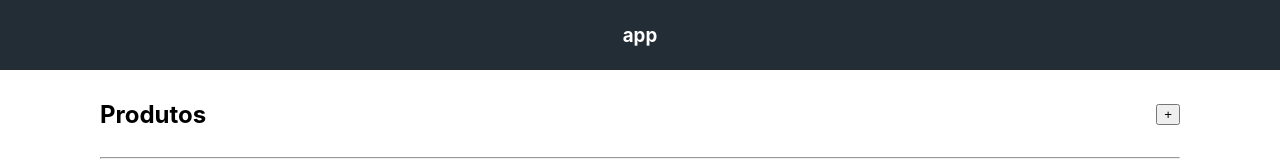
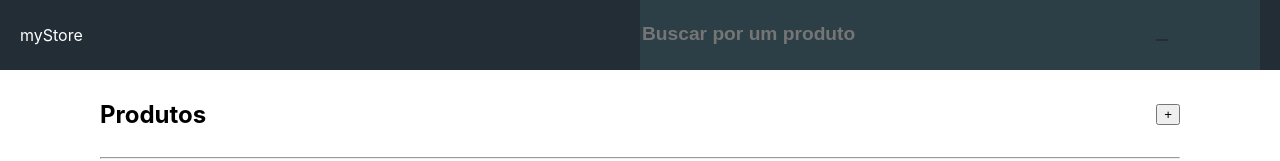
Before and after one commit to fredleles/React-Node-API-Cadastro-Produtos, a React (Create React App) app in the folder Front-End/mystore/: page / in a window 1280 px wide. Shown: the top 161 px of the page. Built offline with nearby package versions, Linux system fonts and the light colour scheme; no server answers.

Commit message:
[feat] Implementa a lógica e estilo para realizar pesquisas

```diff
--- a/Front-End/mystore/src/App.css
+++ b/Front-End/mystore/src/App.css
@@ -12,12 +12,18 @@
 }
 
 .App-header {
+  align-items: center;
   background-color: var(--primary);
+  color: white;
+  display: flex;
   height: 70px;
-  display: flex;
-  align-items: center;
   justify-content: center;
-  color: white;
+  padding: 0 20px;
+  text-align: left;
+}
+
+.App-header div {
+  width: 50vw;
 }
 
 .App-link {
@@ -211,3 +217,27 @@ main {
   opacity: 90%;
   width: 100vw;
 }
+
+.searchText {
+  background-color: var(--primary-bright);
+  align-items: center;
+  display: flex;
+  height: 70px;
+  margin: 0;
+}
+
+#searchText {
+  background-color: var(--primary-bright);
+  border-style: none;
+  border-bottom: 2px solid var(--primary-bright);
+  color: var(--secondary);
+  font-size: larger;
+  font-weight: bold;
+  margin: 0;
+  width: 40vw;
+}
+
+.searchBtn {
+  background-color: var(--primary);
+  border-style: none;
+}
--- a/Front-End/mystore/src/components/Header.jsx
+++ b/Front-End/mystore/src/components/Header.jsx
@@ -1,9 +1,59 @@
-import React from 'react';
+import React, { useContext, useEffect } from "react";
+import { AppContext } from '../services/AppProvider';
+import { requestGet } from '../services/fetchApi';
 
 export default function Header() {
+  const {
+    setProducts,
+  } = useContext(AppContext);
+
+  const fetchSearch = async (param) => {
+    let list;
+    if (param !== '') list = await requestGet(`api/produtos/find?q=${param}`);
+    else list = await requestGet('api/produtos');
+    if (!list) console.log({ error: 'Cannot reach the DB' });
+    setProducts(list);
+  };
+  const handleSubmit = (e) => {
+    e.preventDefault();
+    const elSearch = document.getElementById('searchText');
+    let param = elSearch.value;
+    param = param.replace(' ', '-');
+    fetchSearch(param);
+  };
+
+  useEffect(() => {
+    async function fetchProducts() {
+      const list = await requestGet('api/produtos');
+      if (!list) console.log({ error: 'Cannot reach the DB' });
+      setProducts(list);
+    }
+    fetchProducts();
+  }, []);
+
+  const handleSearchChange = ({ target }) => {
+    if (target.value === '') {
+      fetchSearch('');
+    }
+  };
+
   return (
     <header className="App-header">
-      <h3>app</h3>
+      <div>
+        <p>myStore</p>
+      </div>
+      <div className="searchText">
+        <form onSubmit={ handleSubmit }>
+          <input
+            id="searchText"
+            type="text"
+            className="searchInput"
+            onChange={ handleSearchChange }
+            placeholder="Buscar por um produto"
+          />
+          <button className="searchBtn" type="submit" />
+        </form>
+      </div>
     </header>
   );
 }
--- a/Front-End/mystore/src/components/ProductsList.jsx
+++ b/Front-End/mystore/src/components/ProductsList.jsx
@@ -7,12 +7,7 @@ export default function ProductsList() {
     setSelectedId,
     selectedId,
     products,
-    fetchProducts,
   } = useContext(AppContext);
-
-  useEffect(() => {
-    fetchProducts();
-  }, []);
 
   useEffect(() => {
     products.forEach((p) => {
--- a/Front-End/mystore/src/services/AppProvider.jsx
+++ b/Front-End/mystore/src/services/AppProvider.jsx
@@ -1,6 +1,5 @@
 import React, { useState, useMemo } from 'react';
 import PropTypes from 'prop-types';
-import { requestGet } from './fetchApi';
 
 export const AppContext = React.createContext({});
 
@@ -9,13 +8,6 @@ function AppProvider({ children }) {
   const [selectedId, setSelectedId] = useState(null);
   const [products, setProducts] = useState([]);
   const [showModal, setShowModal] = useState({ status: false, edit: false });
-
-
-  const fetchProducts = async () => {
-    const list = await requestGet('api/produtos');
-    if (!list) console.log({ error: 'Cannot reach the DB' });
-    setProducts(list);
-  };
 
   const updateFav = (product) => {
     setFavorites((aFav) => {
@@ -39,7 +31,7 @@ function AppProvider({ children }) {
     getProductFav,
     selectedId,
     setSelectedId,
-    fetchProducts,
+    setProducts,
     products,
     showModal,
     setShowModal,
```
